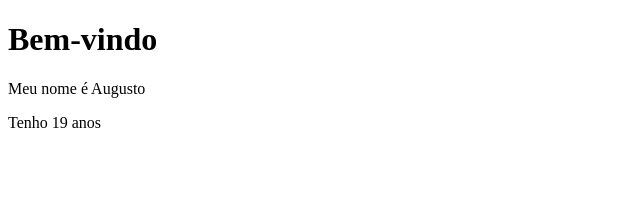
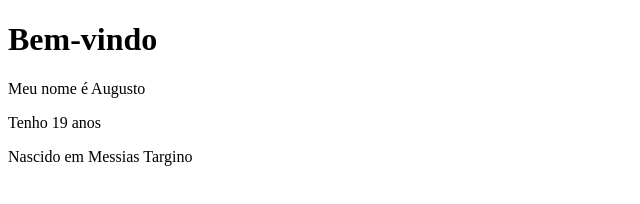
Before and after one commit to augustosilvarocha/git_hub, a plain HTML site: page index.html in a window 1280 px wide. Shown: the whole page, without its empty margins (0-640 px from the left). Drawn offline with Linux system fonts and the light colour scheme.

Commit message:
nova demanda

```diff
--- a/index.html
+++ b/index.html
@@ -9,5 +9,6 @@
     <h1>Bem-vindo</h1>
     <p>Meu nome é Augusto</p>
     <p>Tenho 19 anos</p>
+   <p>Nascido em Messias Targino</p>
 </body>
 </html>
```
